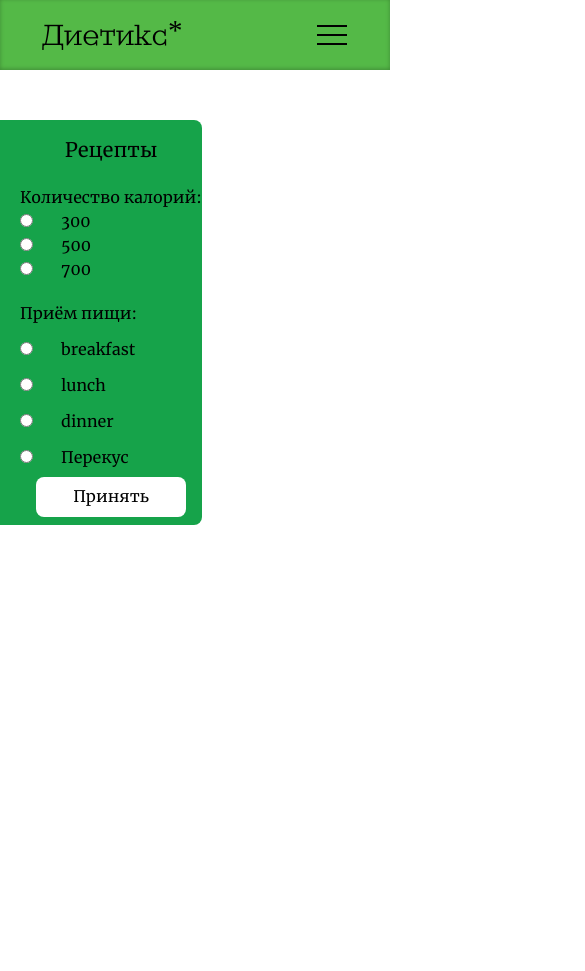
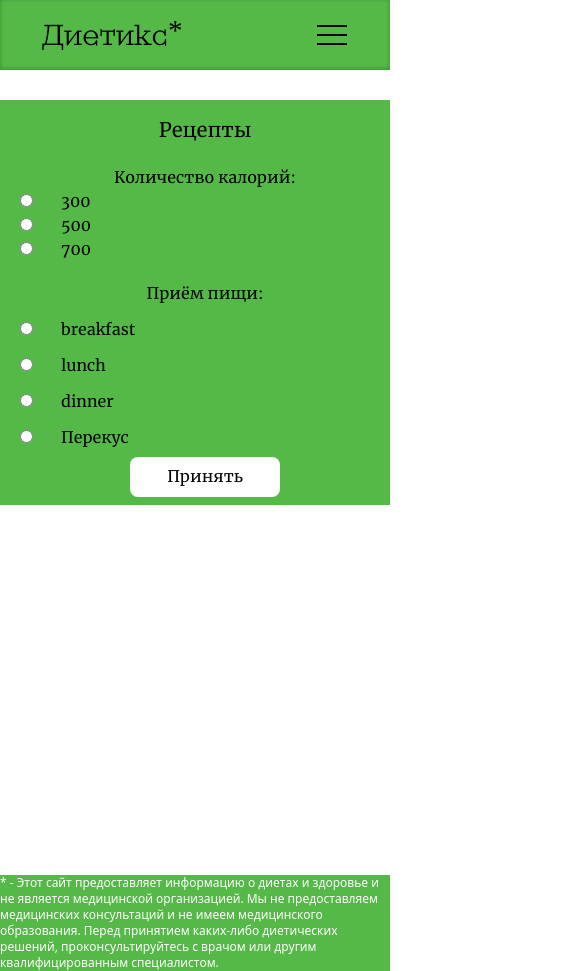
Before and after one commit to Kler1234/dietiks, a Vue app: page /receipts in a window 390 px wide. Shown: the top 971 px of the page, 585 px wide, since content can reach past the window. Before the commit the page ends 844 px from the top, so only its background shows below. Built offline with nearby package versions, Linux system fonts and the light colour scheme.

Commit message:
upd. Modified Card.vue CardList.vue Filter.vue ReceiptsPage.vue

```diff
--- a/src/components/Card.vue
+++ b/src/components/Card.vue
@@ -1,8 +1,8 @@
 <template>
-  <div class="cards">
-    <div class="cards-card flex flex-col shadow-md w-250">
+  <div class="cards flex">
+    <div class="cards-card flex flex-col shadow-md">
       <img :src="recipe.image" :alt="recipe.label">
-      <h1 class="food-name m-auto p-3">{{ recipe.label }}</h1>
+      <h1 class="food-name">{{ recipe.label }}</h1>
     </div>
   </div>
 </template>
@@ -12,16 +12,12 @@ const { recipe } = defineProps(['recipe']);
 </script>
 
 <style scoped>
-
-
-
-.card {
-  background: var(--surface-card);
-  padding: 2rem;
-  border-radius: 10px;
-  margin-bottom: 1rem;
-  background-color: #D9D9D9;
-  border: 1px solid black;
+.cards-card{
+  width: 300px;
+  height: 350px;
+  margin: 20px;
+  padding: 20px;
+  cursor: pointer;
 }
 
 </style>
--- a/src/components/CardList.vue
+++ b/src/components/CardList.vue
@@ -6,11 +6,16 @@ const { recipes } = defineProps(['recipes']);
 </script>
 
 <template>
-  <div class="cards grid grid-cols-2">
-    <Card v-for="(recipe, index) in recipes" :key="index" :recipe="recipe" />
+  <div class="cards flex flex-wrap">
+    <Card v-for="(recipe, index) in recipes" :key="index" :recipe="recipe" class="cardReceipt"/>
   </div>
 </template>
 
+
 <style scoped>
 
+
+
+.cardReceipt{
+}
 </style>
--- a/src/components/Filter.vue
+++ b/src/components/Filter.vue
@@ -1,6 +1,6 @@
 <template>
   <div class="filter-area">
-    <div class="filter bg-green-600 pl-5 rounded-r-lg">
+    <div class="filter pl-5 rounded-r-lg">
       <h1 class="title text-center">Рецепты</h1>
       <h1 class="title-secondLVL pt-5">Количество калорий:</h1>
       <div class="checkboxes">
@@ -82,5 +82,17 @@ const applyFilters = async () => {
 .filter-checkbox label{
   cursor: pointer;
 }
+.filter{
+  background-color: #54B947;
+}
 
+@media(max-width: 952px) {
+  .filter-area{
+    width: 100%;
+    text-align: center;
+  }
+  .filter{
+    border-radius: 0;
+  }
+}
 </style>
--- a/src/views/Profile.vue
+++ b/src/views/Profile.vue
@@ -209,6 +209,9 @@ const recipes = [
   justify-content: center;
 
 }
+.profile-phone{
+  display: none;
+}
 
 .footer {
   margin-top: 50px;
@@ -242,6 +245,9 @@ const recipes = [
   .profile{
     display: none;
   }
+  .profile-phone{
+    display: block;
+  }
 }
 
 @media (max-width: 839px){
--- a/src/views/ReceiptsPage.vue
+++ b/src/views/ReceiptsPage.vue
@@ -1,9 +1,16 @@
 <template>
   <Header/>
-  <div class="wrapper flex flex-row">
-    <Filter :applyFiltersCallback="applyFilters"/>
-    <CardList :recipes="recipes"/>
+  <div class="wrapper grid grid-cols-2 row-span-1">
+    <div class="wrapper-filter pt-5">
+      <Filter :applyFiltersCallback="applyFilters"/>
+    </div>
+    <div class="wrapper-recipes flex flex-wrap">
+      <CardList :recipes="recipes"/>
+    </div>
   </div>
+  <footer class="footer">
+    <p class="text-xs text-white">* - Этот сайт предоставляет информацию о диетах и здоровье и не является медицинской организацией. Мы не предоставляем медицинских консультаций и не имеем медицинского образования. Перед принятием каких-либо диетических решений, проконсультируйтесь с врачом или другим квалифицированным специалистом.</p>
+  </footer>
 </template>
 
 <script setup>
@@ -54,20 +61,47 @@ const applyFilters = async (filters) => {
 
 
 
+
 <style scoped>
 .wrapper{
-  padding-top: 120px;
+  padding-top: 100px;
+  grid-template-columns: 500px auto;
+  padding-bottom: 320px;
 }
+.footer {
+  margin-top: 50px;
+  display: flex;
+  left: 0;
+  bottom: 0;
+  background-color: #54B947;
+  width: 100%;
+  height: 50px;
+}
+@media (max-width: 952px){
+  .wrapper{
+    display: flex;
+    flex-wrap: wrap;
+    flex-flow: column;
+    flex: 1;
+  }
 
-.cards{
-  grid-template-columns: 300px 300px 300px;
-  grid-gap: 150px;
-  margin: 0 auto;
+  .wrapper-recipes{
+    align-content: center;
+    justify-content: center;
+  }
+  .wrapper-filter{
+    padding: 0;
+  }
+
+  .cards{
+    flex-wrap: nowrap;
+    flex-flow: column;
+  }
 }
+@media (max-width: 623px) {
+  .footer{
+    height: 100%;
+  }
 
-
-
-.food-name{
-  font-size: 25px;
 }
 </style>
--- a/src/views/SettingPage.vue
+++ b/src/views/SettingPage.vue
@@ -66,25 +66,34 @@ async function changePassword() {
     <Sidebar @logout="handleLogout"/>
     <div class="main">
       <h1 class="text-2xl">Настройки</h1>
-      <form class="form" @submit.prevent>
-        <div class="changeName">
-          <label for="username">Имя:</label>
+      <hr>
+      <form class="form pt-5" @submit.prevent>
+        <div class="changeName pb-5">
+          <h2 class="text-xl">Изменить имя:</h2>
+          <label for="username" class="">Имя:</label>
           <input type="text" id="username" v-model="newUsername">
-          <button class="btn" @click="changeUsername">Изменить имя</button>
         </div>
-        <div class="changePassword">
+        <button class="btn" @click="changeUsername">Изменить имя</button>
+        <div class="changePassword pt-5">
+          <h2 class="text-xl">Изменить пароль:</h2>
+
           <label for="oldPassword">Старый пароль:</label>
+          <br>
           <input type="password" id="oldPassword" v-model="oldPassword">
           <br>
           <label for="newPassword">Новый пароль:</label>
+          <br>
           <input type="password" id="newPassword" v-model="newPassword">
           <br>
-          <label for="confirmPassword">Повторите новый пароль:</label>
+          <label for="confirmPassword">Повторите пароль:</label>
+          <br>
           <input type="password" id="confirmPassword" v-model="confirmPassword">
+
         </div>
-        <button class="btn" @click="changePassword">Изменить пароль</button>
+        <button class="btn mt-5 mb-5" @click="changePassword">Изменить пароль</button>
+        <hr>
         <div class="btn-group flex gap-x-5">
-          <router-link to="/calculate" class="btn">Пересчитать БЖУ</router-link>
+          <router-link to="/calculate" id="recalculate" class="btn">Пересчитать БЖУ</router-link>
         </div>
       </form>
     </div>
@@ -95,6 +104,9 @@ async function changePassword() {
 </template>
 
 <style scoped>
+.changeName{
+
+}
 .content{
   padding-top: 150px;
   height: 100%;
@@ -130,14 +142,13 @@ input{
 
 .btn-group{
   padding-top: 30px;
-  padding-bottom: 300px;
+  padding-bottom: 160px;
   align-content: center;
   justify-content: center;
 }
 .footer {
   margin-top: 50px;
   display: flex;
-  position: absolute;
   left: 0;
   bottom: 0;
   background-color: #54B947;
@@ -162,5 +173,7 @@ input{
     position: relative;
     height: 100%;
   }
+
+
 }
 </style>
```
